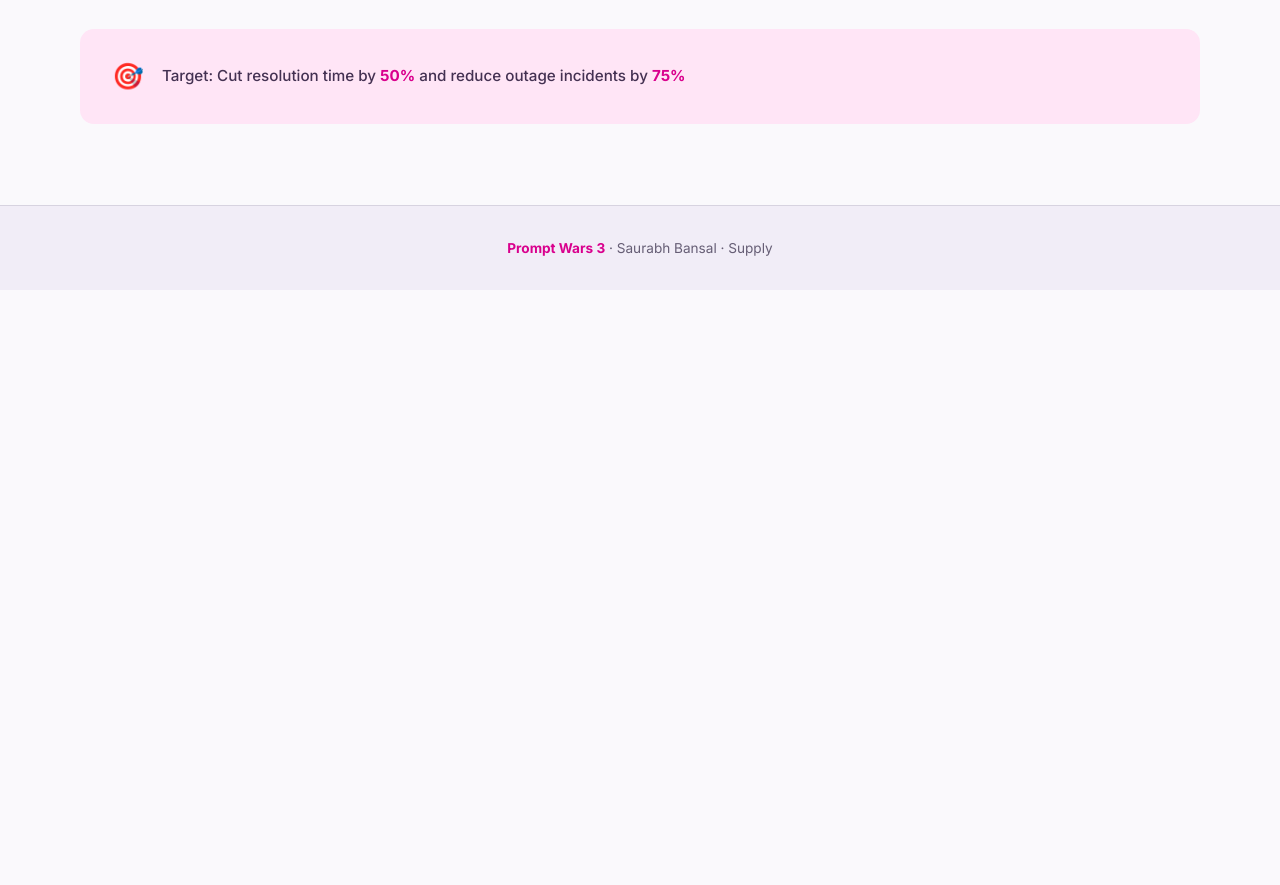
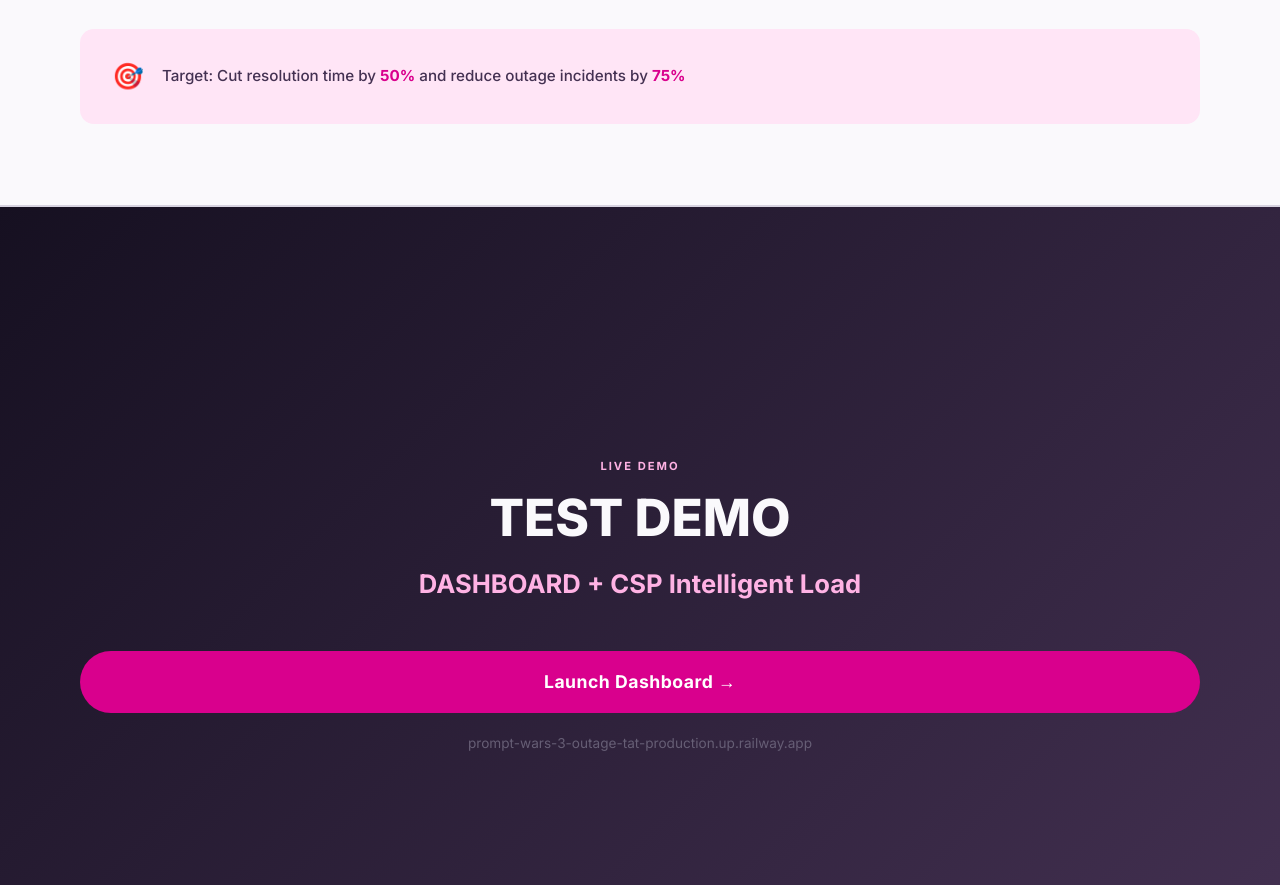
Before and after one commit to shivanksood-prog/prompt-wars-3, a plain HTML site: page index.html in a window 1280 px wide. Shown: the part 3795-4680 px from the top of the page. Before the commit the page ends 4085 px from the top, so only its background shows below. Drawn offline with Linux system fonts and the light colour scheme.

Commit message:
Add test demo section with dashboard link

```diff
--- a/index.html
+++ b/index.html
@@ -519,6 +519,20 @@
   </div>
 </section>
 
+<!-- ====== SLIDE 6 : DEMO ====== -->
+<section class="slide" style="text-align: center; background: linear-gradient(135deg, #161021 0%, #443152 100%); color: #FAF9FC;">
+  <div class="section-label" style="color: var(--accent-soft);">Live Demo</div>
+  <h2 style="font-size: 3.2rem; font-weight: 800; color: #FAF9FC; margin-bottom: 16px;">TEST DEMO</h2>
+  <p style="font-size: 1.6rem; font-weight: 700; color: var(--accent-soft); margin-bottom: 48px;">DASHBOARD + CSP Intelligent Load</p>
+  <a href="https://prompt-wars-3-outage-tat-production.up.railway.app/"
+     target="_blank"
+     style="display: inline-block; background: var(--accent); color: #fff; font-size: 1.1rem; font-weight: 700; padding: 18px 48px; border-radius: 100px; text-decoration: none; letter-spacing: 0.5px; transition: opacity 0.2s;"
+     onmouseover="this.style.opacity='0.85'" onmouseout="this.style.opacity='1'">
+    Launch Dashboard →
+  </a>
+  <p style="margin-top: 20px; font-size: 0.85rem; color: #665E75;">prompt-wars-3-outage-tat-production.up.railway.app</p>
+</section>
+
 <!-- ====== FOOTER ====== -->
 <div class="footer-bar">
   <p><strong>Prompt Wars 3</strong> &middot; Saurabh Bansal &middot; Supply</p>
```
